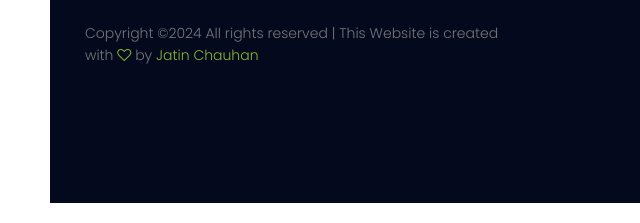
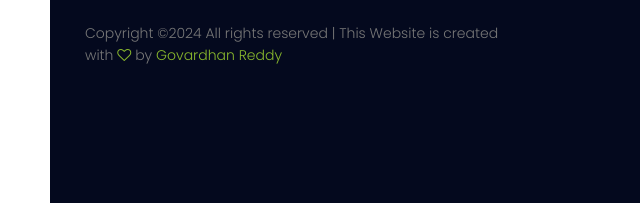
Before and after one commit to govardhan4444/Tourism, a plain HTML site: page index.html in a window 1280 px wide. Shown: the part 4809-5032 px from the top of the page, 0-640 px from the left. Drawn offline with nearby package versions, Linux system fonts and the light colour scheme.

Commit message:
Update index.html
name change

```diff
--- a/index.html
+++ b/index.html
@@ -361,7 +361,7 @@
 										We Provide Tour Plans for your most comfortable travel ever. Let yourself dive into the Beauty, Culture &amp; festivals of India. Have You're Good time at India.
 									</p>
 									<p class="footer-text">
-Copyright &copy;<script>document.write(new Date().getFullYear());</script> All rights reserved | This Website is created with <i class="fa fa-heart-o" aria-hidden="true"></i> by <a href="https://github.com/mrjatinchauhan" target="_blank">Jatin Chauhan</a>
+Copyright &copy;<script>document.write(new Date().getFullYear());</script> All rights reserved | This Website is created with <i class="fa fa-heart-o" aria-hidden="true"></i> by <a href="https://github.com/govardhan4444" target="_blank">Govardhan Reddy</a>
 								</p>
 								</div>
 							</div>
```
